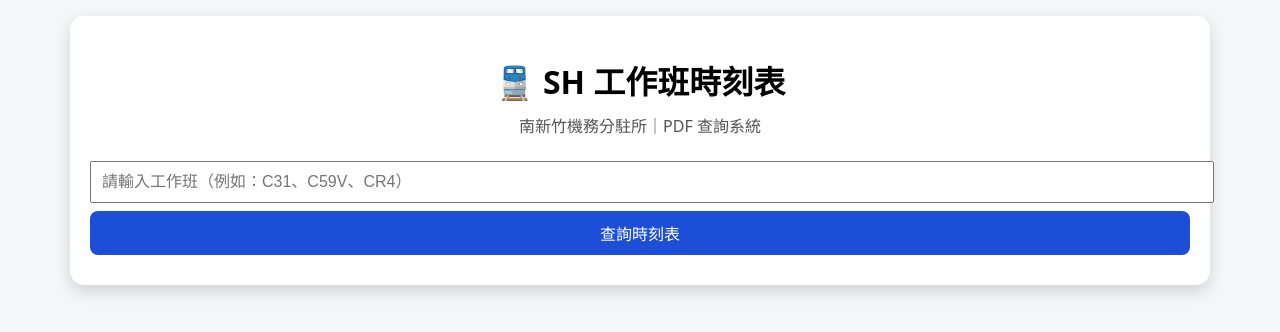
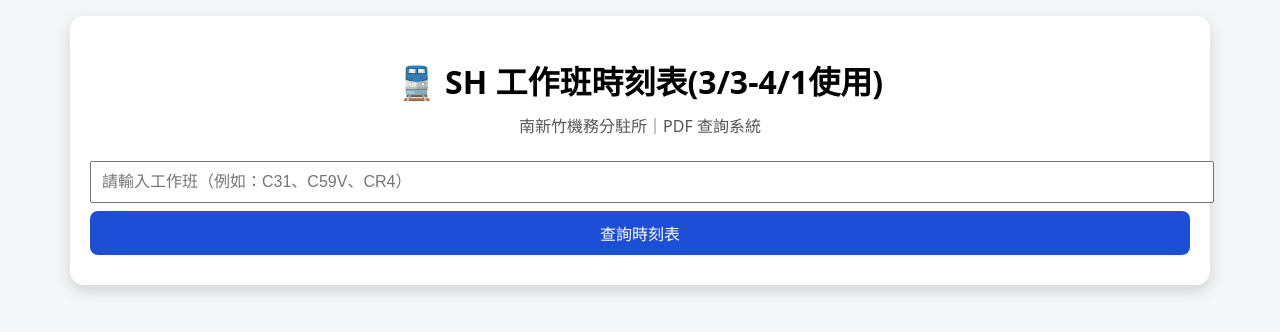
Before and after one commit to lin627627/sh-timetable, a plain HTML site: page index.html in a window 1280 px wide. Drawn offline with Linux system fonts and the light colour scheme.

Commit message:
Update index.html

```diff
--- a/index.html
+++ b/index.html
@@ -69,7 +69,7 @@ button:hover {
 
 <body>
 <div class="container">
-  <h1>🚆 SH 工作班時刻表</h1>
+  <h1>🚆 SH 工作班時刻表(3/3-4/1使用)</h1>
   <div class="subtitle">南新竹機務分駐所｜PDF 查詢系統</div>
 
   <input id="shiftInput" placeholder="請輸入工作班（例如：C31、C59V、CR4）" />
```
